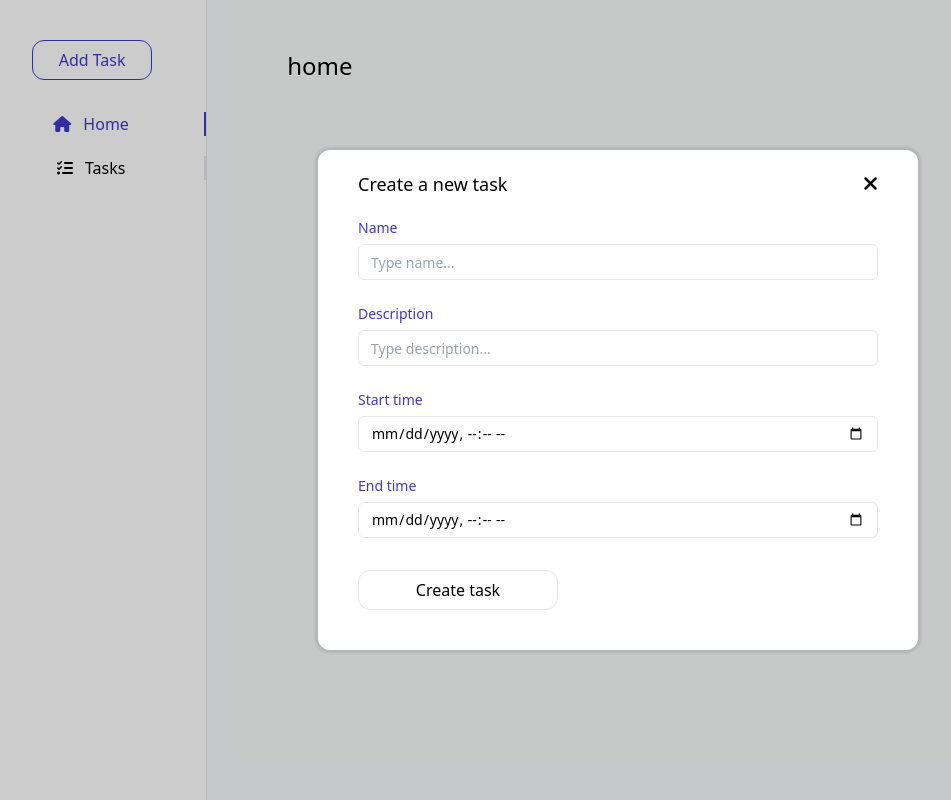
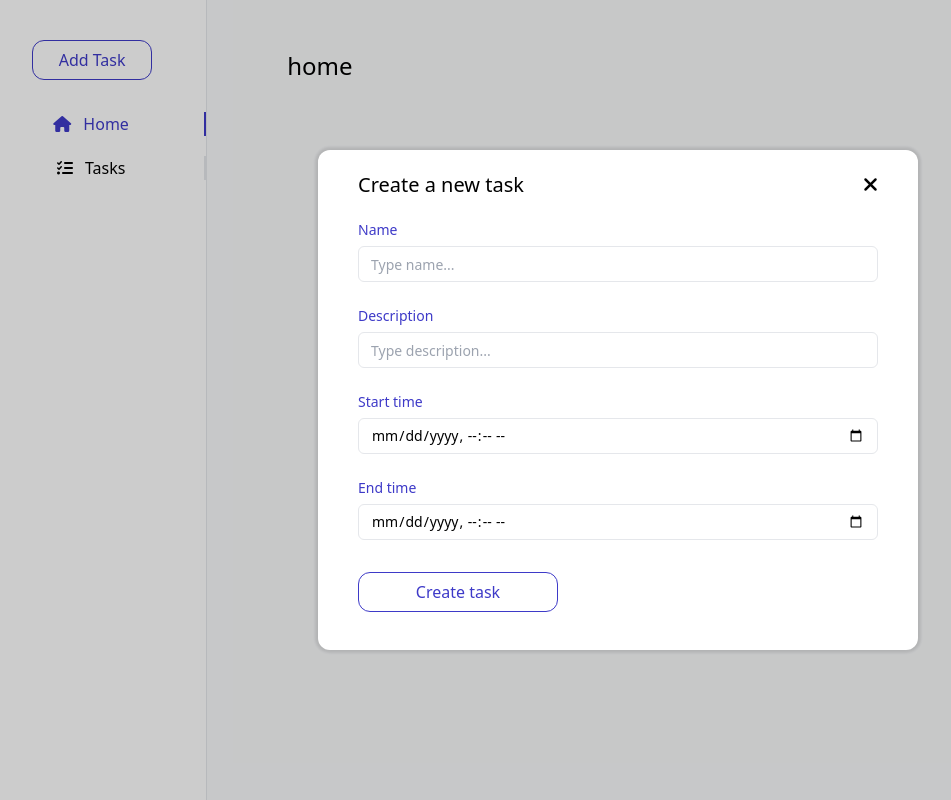
Before and after one commit to sashkaocho/todo-list, a Vue app: page /home in a window 1280 px wide. Both pictures are taken after a click on the button "Add Task". Shown: the whole page, without its empty margins (22-973 px from the left). Built offline with nearby package versions, Linux system fonts and the light colour scheme.

Commit message:
feat: added condition and close emit in BaseDialog

```diff
--- a/src/components/CreateTaskDialog.vue
+++ b/src/components/CreateTaskDialog.vue
@@ -2,10 +2,23 @@
 import BaseDialog from "./base/BaseDialog.vue";
 import BaseInput from "./base/BaseInput.vue";
 import BaseButton from "./base/BaseButton.vue";
+import { useTaskStore } from "../pinia/task.pinia.ts";
+import { EColor } from "../ts/enums/color.enum.ts";
+
+const taskStore = useTaskStore();
+
+const closeCreateTaskDialog = () => {
+  taskStore.createTaskDialog = false;
+};
 </script>
 
 <template>
-  <BaseDialog :width="600" title="Create a new task">
+  <BaseDialog
+    :condition="taskStore.createTaskDialog"
+    :width="600"
+    title="Create a new task"
+    @close="closeCreateTaskDialog"
+  >
     <div>
       <form class="flex flex-col gap-6">
         <BaseInput label="Name" type="text" />
@@ -13,6 +26,7 @@ import BaseButton from "./base/BaseButton.vue";
         <BaseInput label="Start time" type="datetime-local" />
         <BaseInput label="End time" type="datetime-local" />
         <BaseButton
+          :color="EColor.primary"
           :height="40"
           :width="200"
           class="mt-2 mb-5"
--- a/src/components/base/BaseDialog.vue
+++ b/src/components/base/BaseDialog.vue
@@ -1,19 +1,18 @@
 <script lang="ts" setup>
-import { useTaskStore } from "../../pinia/task.pinia.ts";
-
 defineProps<{
   width: number;
   title: string;
+  condition: any;
 }>();
 
-const taskStore = useTaskStore();
+defineEmits(["close"]);
 </script>
 
 <template>
   <Teleport to="#modal">
     <Transition name="modal">
       <dialog
-        v-if="taskStore.createTaskDialog"
+        v-if="condition"
         class="fixed top-0 left-0 flex justify-center items-center w-full h-full backdrop"
       >
         <div
@@ -21,10 +20,10 @@ const taskStore = useTaskStore();
           class="relative max-h-[500px] bg-white box-shadow-all-sides rounded-xl px-10 py-5 flex flex-col gap-5"
         >
           <div class="flex items-center justify-between">
-            <h1 class="text-lg">{{ title }}</h1>
+            <h2>{{ title }}</h2>
             <i
               class="fa-solid fa-xmark text-xl cursor-pointer"
-              @click="taskStore.createTaskDialog = false"
+              @click="$emit('close')"
             ></i>
           </div>
 
```
